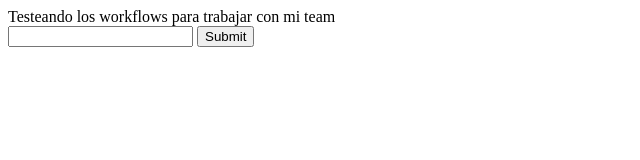
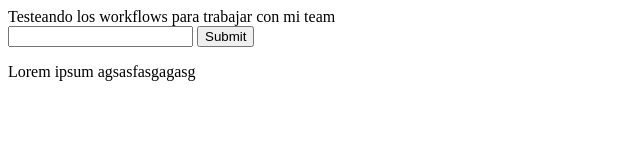
Before and after one commit to testingas/Workflows, a plain HTML site: page web/index.html in a window 1280 px wide. Shown: the whole page, without its empty margins (0-640 px from the left). Drawn offline with Linux system fonts and the light colour scheme.

Commit message:
anadi un parrafo

```diff
--- a/web/index.html
+++ b/web/index.html
@@ -11,5 +11,10 @@
         <input type="password" name="contraseña">
         <input type="submit">
     </form>
+        <div>
+            <p>
+                Lorem ipsum agsasfasgagasg
+            </p>
+        </div>
 </body>
 </html>
```
